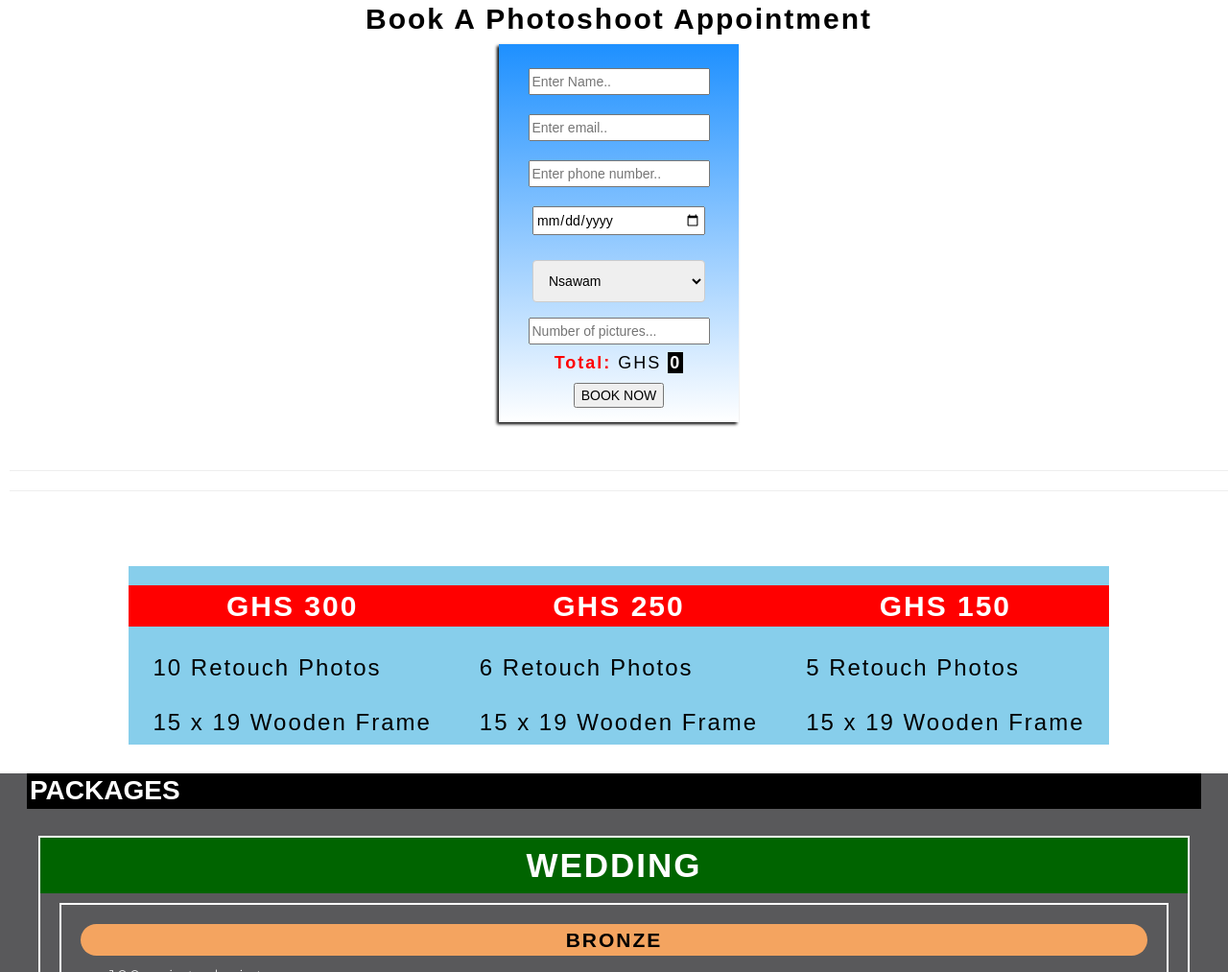
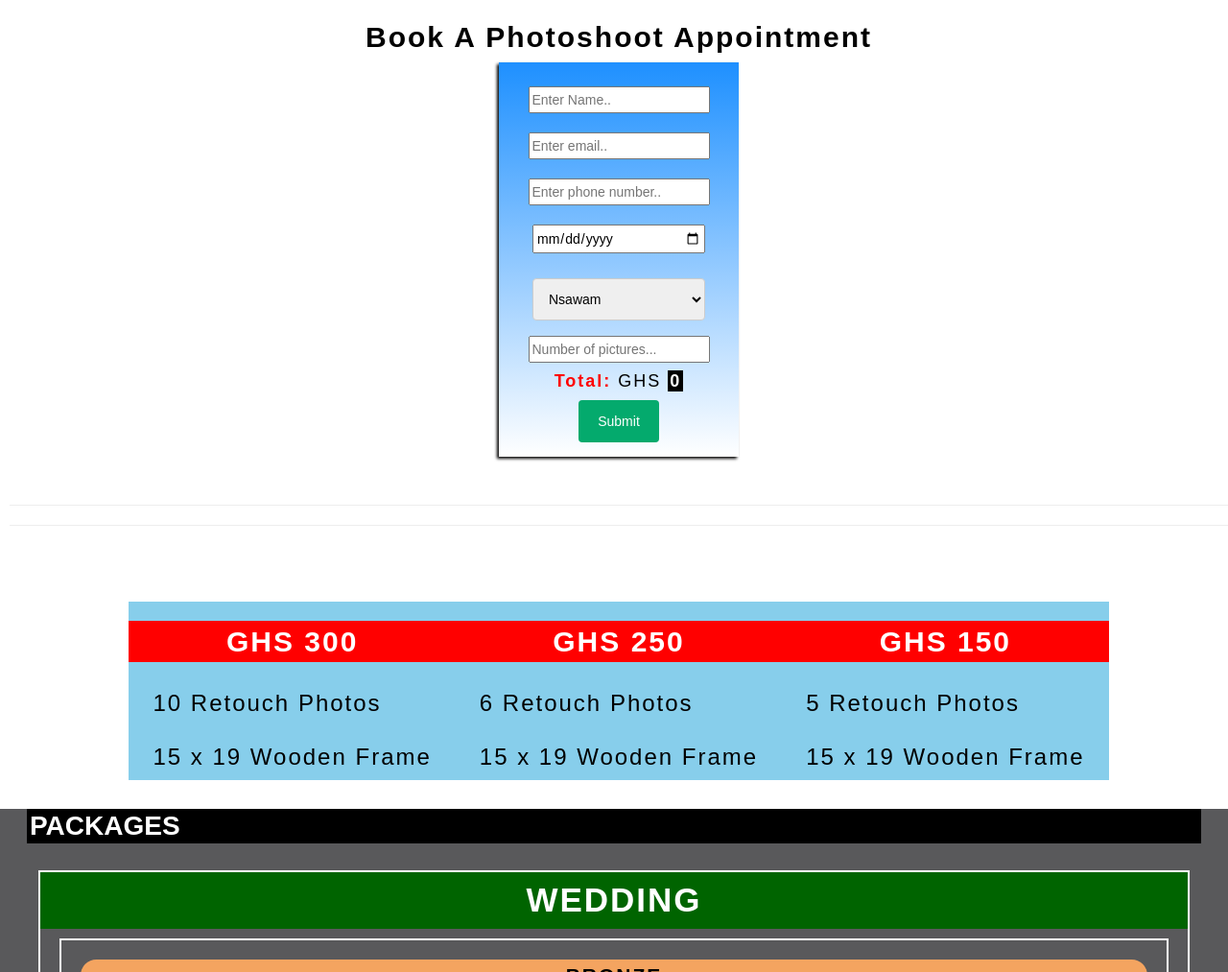
Before and after one commit to wanez17/JMG, a plain HTML site: page index.html in a window 1280 px wide. Shown: the part 950-1963 px from the top of the page at 96% size. Drawn offline with Linux system fonts and the light colour scheme.

Commit message:
changed button to submit
1

```diff
--- a/index.html
+++ b/index.html
@@ -73,6 +73,7 @@
 
 <div id="main2" style="margin-left: 10px;">
 
+  <h1 class="bold" style="font-size: 4em; text-align:center;">
     GET <strong style="color:green;">5% DISCOUNT</strong> ON ALL SERVICES
   </h1>
 
@@ -115,7 +116,7 @@
 <h4><span style="font-weight:bold; color: red;">Total:</span> GHS <span id="outdoorshoottotal"style="background-color:black; padding: 1px 2px; font-weight:bolder;">0</span></h4>
 
 
-<button style="margin-left: auto; margin-right: auto;" onclick="validateTotalCost()">BOOK NOW</button>
+<input type="submit" value="Submit" style="margin-left: auto; margin-right: auto;" onclick="validateTotalCost()">
 
 </form>
 </div>
```
